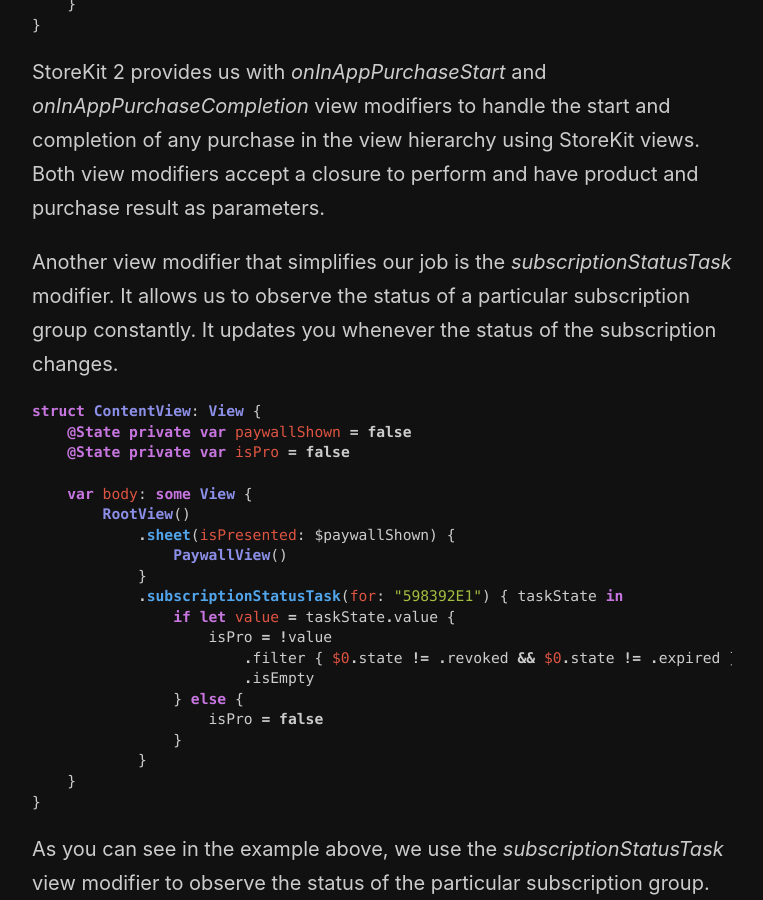
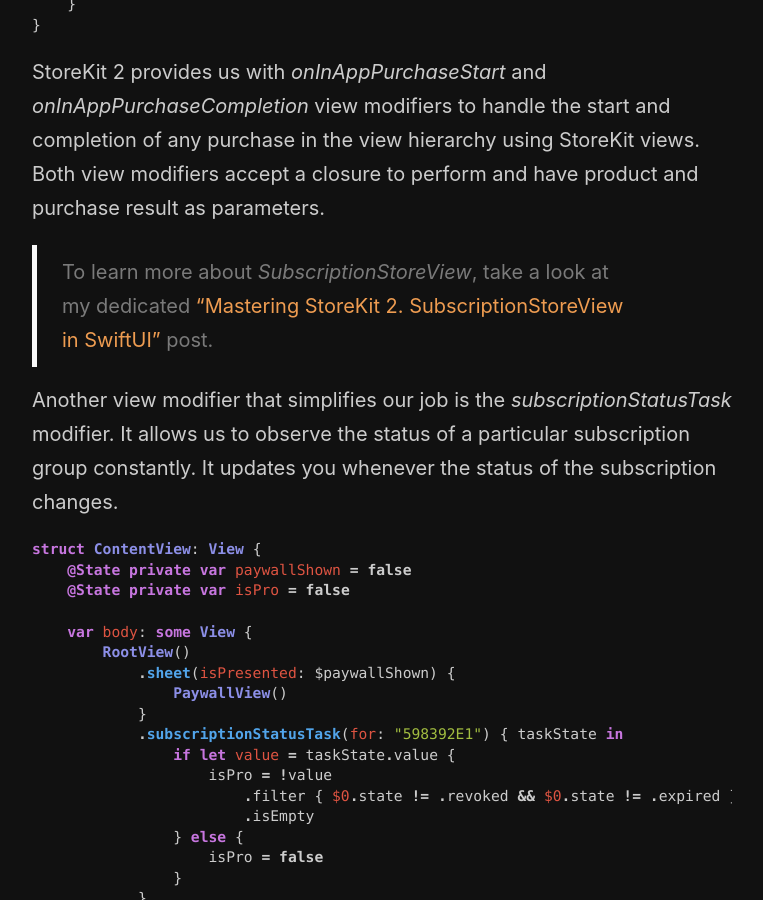
Before and after one commit to mecid/mecid.github.io, a Jekyll site: the page built from _posts/2023-08-30-mastering-storekit2-swiftui-view-modifiers.md, in a window 1280 px wide and 900 px high, scrolled down 819 px. Shown: the whole window, without its empty margins (258-1021 px from the left). Built offline with Jekyll 4.4.1, drawn with Linux system fonts in a browser that asks for light colours; some of the changed text lies outside the part shown.

Commit message:
reference posts added to swiftui view modifiers

````diff
--- a/_posts/2023-08-30-mastering-storekit2-swiftui-view-modifiers.md
+++ b/_posts/2023-08-30-mastering-storekit2-swiftui-view-modifiers.md
@@ -29,6 +29,8 @@
 
 StoreKit 2 provides us with *onInAppPurchaseStart* and *onInAppPurchaseCompletion* view modifiers to handle the start and completion of any purchase in the view hierarchy using StoreKit views.
 Both view modifiers accept a closure to perform and have product and purchase result as parameters.
+
+> To learn more about *SubscriptionStoreView*, take a look at my dedicated ["Mastering StoreKit 2. SubscriptionStoreView in SwiftUI"](/2023/08/23/mastering-storekit2-subscriptionstoreview-in-swiftui/) post.
 
 Another view modifier that simplifies our job is the *subscriptionStatusTask* modifier. It allows us to observe the status of a particular subscription group constantly. It updates you whenever the status of the subscription changes.
 
@@ -83,6 +85,8 @@
 
 As you can see, the *currentEntitlementTask* view modifier allows us to provide a closure accepting an optional transaction wrapped into the *VerificationResult* type. It is optional because there might be no transaction for the particular product. Whenever the user purchases or revokes the product, StoreKit 2 runs the attached closure.
 
+> To learn more about the *VerificationResult* type, take a look at my ["Mastering StoreKit 2"](/2023/08/01/mastering-storekit2/) post.
+
 Another view modifier StoreKit 2 provides us is the *storeProductsTask* modifier. It allows us to load the list of products and observe them. It runs the provided closure whenever any product in the collection changes.
 
 ```swift
````
